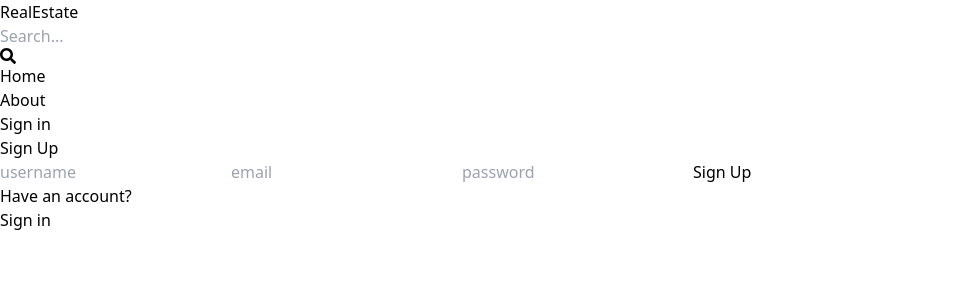
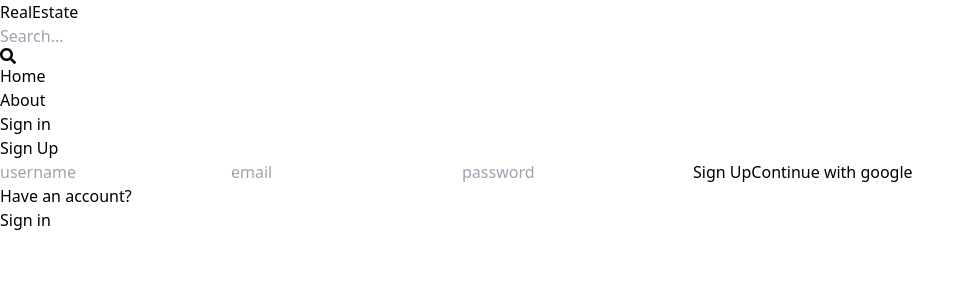
Before and after one commit to aayushadoni/estate-client, a React (Vite) app: page /sign-up in a window 1280 px wide. Shown: the top 300 px of the page, without its empty margins (0-975 px from the left). Built offline with nearby package versions, Linux system fonts and the light colour scheme.

Commit message:
Google Auth

```diff
--- a/package.json
+++ b/package.json
@@ -11,6 +11,8 @@
   },
   "dependencies": {
     "@reduxjs/toolkit": "^1.9.7",
+    "dotenv": "^16.3.1",
+    "firebase": "^10.5.2",
     "react": "^18.2.0",
     "react-dom": "^18.2.0",
     "react-icons": "^4.11.0",
--- /dev/null
+++ b/src/components/OAuth.jsx
@@ -0,0 +1,44 @@
+import { GoogleAuthProvider, getAuth, signInWithPopup } from 'firebase/auth';
+import { app } from '../firebase';
+import { useDispatch } from 'react-redux';
+import { signInSuccess } from '../redux/user/userSlice';
+import { useNavigate } from 'react-router-dom';
+
+export default function OAuth() {
+  const dispatch = useDispatch();
+  const navigate = useNavigate();
+  const handleGoogleClick = async () => {
+    try {
+      const provider = new GoogleAuthProvider();
+      const auth = getAuth(app);
+
+      const result = await signInWithPopup(auth, provider);
+
+      const res = await fetch('/api/auth/google', {
+        method: 'POST',
+        headers: {
+          'Content-Type': 'application/json',
+        },
+        body: JSON.stringify({
+          name: result.user.displayName,
+          email: result.user.email,
+          photo: result.user.photoURL,
+        }),
+      });
+      const data = await res.json();
+      dispatch(signInSuccess(data));
+      navigate('/');
+    } catch (error) {
+      console.log('could not sign in with google', error);
+    }
+  };
+  return (
+    <button
+      onClick={handleGoogleClick}
+      type='button'
+      className='bg-red-700 text-white p-3 rounded-lg uppercase hover:opacity-95'
+    >
+      Continue with google
+    </button>
+  );
+}
--- /dev/null
+++ b/src/firebase.js
@@ -0,0 +1,17 @@
+// Import the functions you need from the SDKs you need
+import { initializeApp } from "firebase/app";
+// TODO: Add SDKs for Firebase products that you want to use
+// https://firebase.google.com/docs/web/setup#available-libraries
+
+// Your web app's Firebase configuration
+const firebaseConfig = {
+  apiKey: import.meta.env.VITE_FIREBASE_API_KEY,
+  authDomain: "estate-a86db.firebaseapp.com",
+  projectId: "estate-a86db",
+  storageBucket: "estate-a86db.appspot.com",
+  messagingSenderId: "14082930270",
+  appId: "1:14082930270:web:40fbc4c0348ab253a726cf"
+};
+
+// Initialize Firebase
+export const app = initializeApp(firebaseConfig);
--- a/src/pages/SignIn.jsx
+++ b/src/pages/SignIn.jsx
@@ -6,6 +6,7 @@
   signInSuccess,
   signInFailure,
 } from '../redux/user/userSlice';
+import OAuth from '../components/OAuth';
 
 export default function SignIn() {
   const [formData, setFormData] = useState({});
@@ -66,6 +67,7 @@
         >
           {loading ? 'Loading...' : 'Sign In'}
         </button>
+        <OAuth/>
       </form>
       <div className='flex gap-2 mt-5'>
         <p>Dont have an account?</p>
--- a/src/pages/SignUp.jsx
+++ b/src/pages/SignUp.jsx
@@ -1,5 +1,6 @@
 import { useState } from 'react';
 import { Link, useNavigate } from 'react-router-dom';
+import OAuth from '../components/OAuth';
 
 export default function SignUp() {
   const [formData, setFormData] = useState({});
@@ -32,7 +33,7 @@
       }
       setLoading(false);
       setError(null);
-      navigate('/');
+      navigate('/sign-in');
     } catch (error) {
       setLoading(false);
       setError(error.message);
@@ -70,6 +71,7 @@
         >
           {loading ? 'Loading...' : 'Sign Up'}
         </button>
+        <OAuth/>
       </form>
       <div className='flex gap-2 mt-5'>
         <p>Have an account?</p>
```
Also changed, not shown: 2 other files (tests, documents, lock files or other folders).
